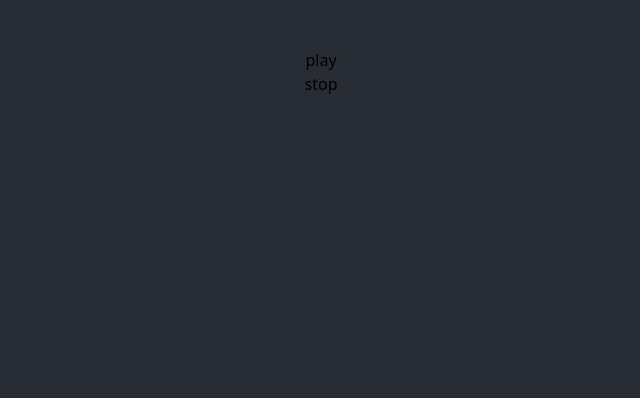
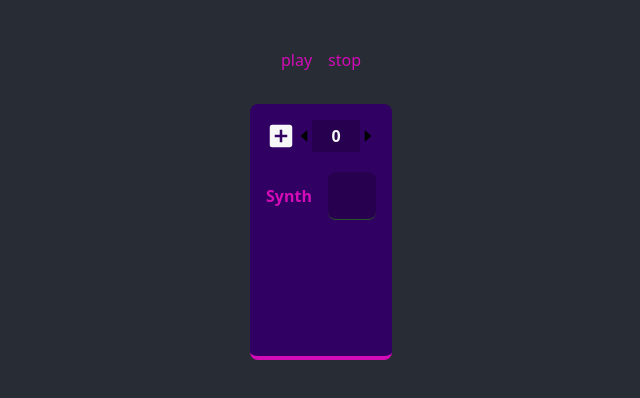
Before and after one commit to ruslanpascoal2/souna, a React (Create React App) app: page / in a window 1280 px wide. Shown: the top 398 px of the page, without its empty margins (319-959 px from the left). Built offline with nearby package versions, Linux system fonts and the light colour scheme.

Commit message:
some graphics

```diff
--- a/package.json
+++ b/package.json
@@ -9,9 +9,11 @@
     "@testing-library/user-event": "^12.8.3",
     "react": "^17.0.2",
     "react-dom": "^17.0.2",
+    "react-icons": "^4.2.0",
     "react-router-dom": "^5.2.0",
     "react-scripts": "4.0.3",
     "tone": "^14.7.77",
+    "uuid": "^8.3.2",
     "web-vitals": "^1.1.2"
   },
   "scripts": {
--- a/src/index.css
+++ b/src/index.css
@@ -1,3 +1,33 @@
 @tailwind base;
 @tailwind components;
 @tailwind utilities;
+
+.card{
+    @apply rounded-lg p-4;
+}
+
+.border--pink{
+    @apply border-b-4 border-solid border-pink;
+}
+
+.border--violet{
+    @apply border-b-4 border-solid border-violet;
+}
+
+.border--blue{
+    @apply border-b-4 border-solid border-blue;
+}
+
+.beat{
+    @apply rounded-lg h-full w-9;
+    background: rgba(0,0,0, 0.2);
+    border-bottom: 1px solid #d30cb860;
+}
+
+.beat:hover{
+    background-color: rgba(211, 12, 184, .5);
+}
+
+.beat.active{
+    @apply bg-blue
+}
--- a/src/music/Music.js
+++ b/src/music/Music.js
@@ -1,6 +1,5 @@
 import * as Tone from 'tone'
-import { Notes } from './Notes';
-import { NoteBar } from './NoteBar';
+import { Pattern } from './pattern/Pattern';
 import { useState, useEffect } from 'react';
 export function Music() {
     let synth;
@@ -10,33 +9,26 @@ export function Music() {
 
     useEffect(() => {
         setCurrentNote()
-        console.log(currentNote);
     }, [currentNote]);
 
     const playRandom = () => {
-        synth = new Tone.Synth().toDestination();
-        now = Tone.now()
-        const notes = 8;
-        const interval = 1;
 
-        for (let i = 0; i < notes; i++) {
-            const rand = Notes[getRandomInt(0, Notes.length - 1)];
-            setCurrentNote(rand);
-            console.log(currentNote);
-            synth.triggerAttackRelease(rand, "8n", now + (interval * i));
-        }
     }
 
     const stop = () => {
-
+        Tone.Transport.stop();
     }
 
     return (
         <div className="flex flex-col items-center justify-center">
-            <button onClick={() => playRandom()}>play</button>
-            <button onClick={() => stop()}>stop</button>
-            <section className="flex items-center">
-                <NoteBar note={currentNote} />
+
+            <div className="flex flex-row space-x-4">
+                <button className="text-pink" onClick={() => playRandom()}>play</button>
+                <button className="text-pink" onClick={() => stop()}>stop</button>
+            </div>
+
+            <section className="px-4 py-8">
+                <Pattern beats={16} />
             </section>
         </div>
     )
--- /dev/null
+++ b/src/music/pattern/Pattern.js
@@ -0,0 +1,51 @@
+import { useEffect, useState } from "react"
+import { Track } from "./Track";
+import { AiFillCaretRight, AiFillCaretLeft } from "react-icons/ai";
+import { MdAddBox } from "react-icons/md";
+
+export function Pattern() {
+
+    const [instruments, setInstruments] = useState([{ id: 0, instrument: "Synth" }]);
+    const [beatNum, setBeatNum] = useState(0);
+
+    const updateBeatNum = (bt) => {
+        setBeatNum(bt);
+    }
+
+    const incrementBeatNum = () => {
+        setBeatNum((prev) => {
+            console.log(prev);
+            return prev + 1;
+        })
+    }
+
+    const decrementBeatNum = () => {
+        setBeatNum((prev) => {
+            console.log(prev);
+            return prev - 1;
+        })
+    }
+
+    return (
+        <div className="card bg-violet h-64 border--pink flex flex-col space-y-3">
+            <div className="flex items-center justify-between pb-2">
+                <button className="text-3xl text-white">
+                    <MdAddBox />
+                </button>
+                <div className="flex items-center">
+                    <button onClick={() => decrementBeatNum()}><AiFillCaretLeft /></button>
+                    <input value={beatNum} onChange={(e) => updateBeatNum(e.target.value)} style={{ backgroundColor: 'rgba(0,0,0, .2)' }}
+                        type="text" step="1" className="w-12 p-1 px-2 font-bold text-white text-center" />
+                    <button onClick={() => incrementBeatNum()}>
+                        <AiFillCaretRight />
+                    </button>
+                </div>
+            </div>
+            {
+                instruments.map(i => <div key={i.id} className="flex items-center">
+                    <span className="text-pink font-bold mr-4">{i.instrument}</span>
+                    <Track instrument={i} beatNum={beatNum} /> </div>)
+            }
+        </div>
+    )
+}
--- /dev/null
+++ b/src/music/pattern/Track.js
@@ -0,0 +1,33 @@
+import { useEffect, useState } from "react"
+
+export function Track({beatNum}) {
+
+    const [beats, setBeats] = useState([]);
+
+    useEffect(() => {
+        let array = [];
+        for (let i = 0; i < beatNum; i++) {
+            array.push({id: i, active: false})
+        }
+        setBeats(array);
+    }, [beatNum])
+
+    const selectBeat = (beat) => {
+        const index = beats.findIndex(x => x.id === beat.id);
+        if(index > -1) beats[index].active = !beats[index].active;
+        setBeats([...beats])
+    }
+
+    return (
+        <div style={{ backgroundColor: 'rgba(0,0,0, 0.2)', borderBottom: '1px solid #2a5629' }} className="w-full h-12 rounded-lg p-2 space-x-2">
+            {
+                beats.map(b => (
+                    <button key={b.id} onClick={() => selectBeat(b)}
+                        className={"beat " + (!!b.active && "active")} >
+                    </button>
+                ))
+            }
+        </div>
+
+    )
+}
--- /dev/null
+++ b/src/scripts/Random.js
@@ -0,0 +1,5 @@
+export function Random(min, max) {
+    min = Math.ceil(min);
+    max = Math.floor(max);
+    return Math.floor(Math.random() * (max - min + 1)) + min;
+}
```
Also changed, not shown: 1 other file (tests, documents, lock files or other folders).
